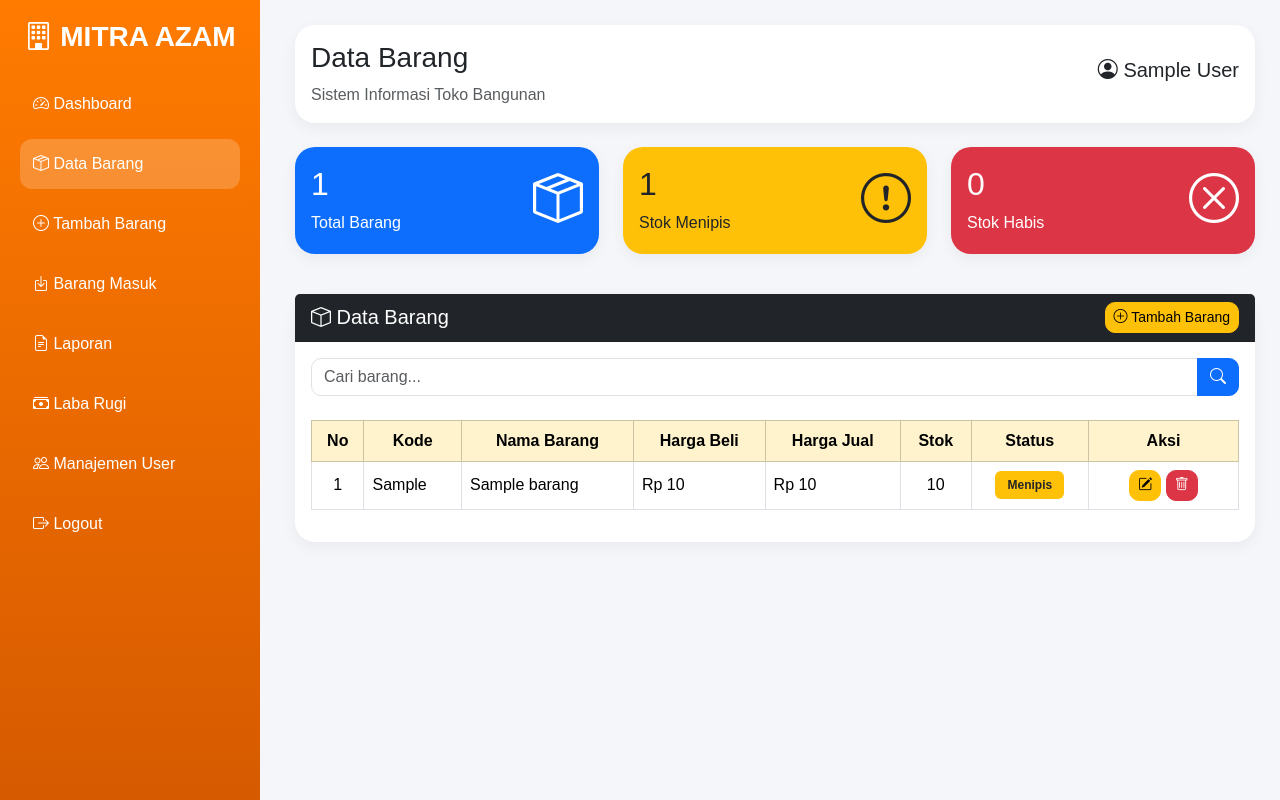
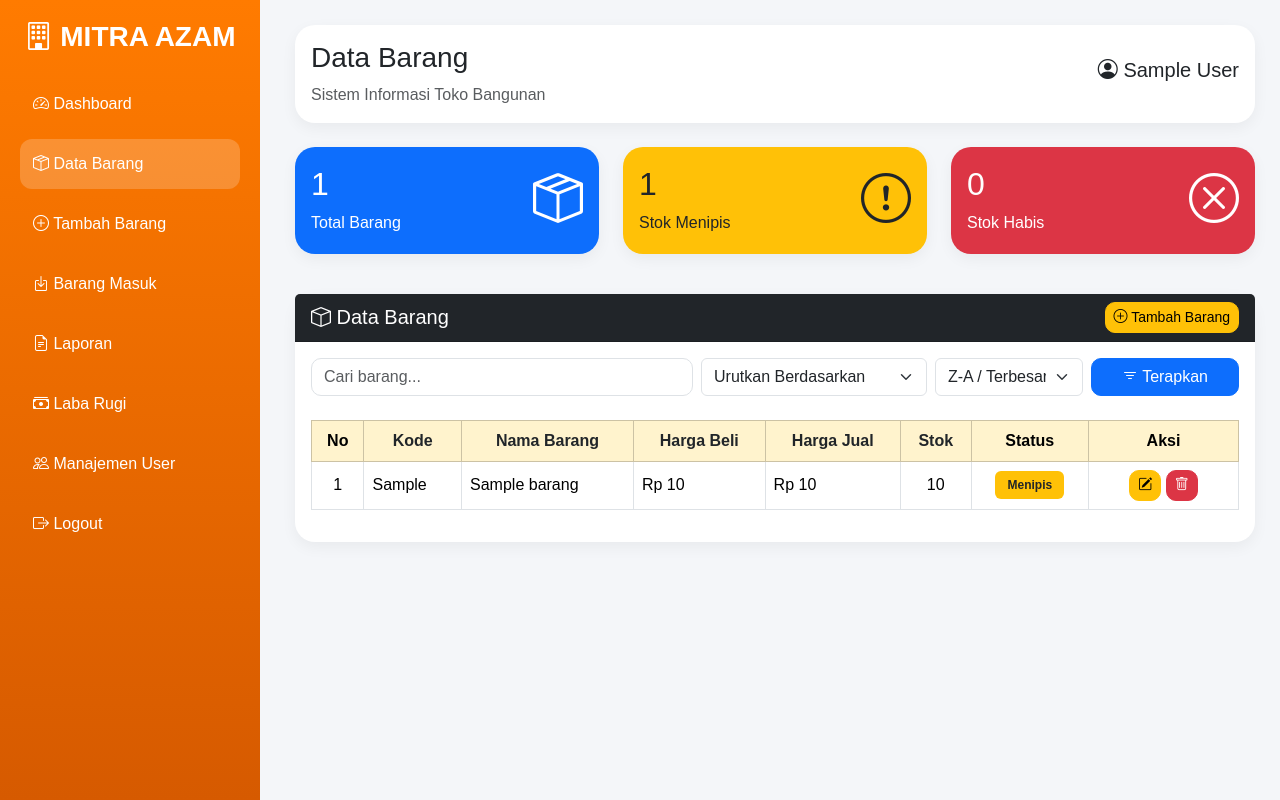
Before and after one commit to sauljannah/penjualan_mitra_azam, a PHP site: page /barang.php in a window 1280 px wide. Run offline with PHP 8.4, Linux system fonts and the light colour scheme; the visitor is signed in with stand-in values (Sample User, id 1); tables that the repository leaves empty or names only in its code hold one stand-in row (values such as "Sample post").

Commit message:
update barang.php

```diff
--- a/admin/barang.php
+++ b/admin/barang.php
@@ -14,31 +14,35 @@ if (!isset($_SESSION['level'])) {
     exit;
 }
 
+/// =====================================
+// PENCARIAN & PENGURUTAN
 // =====================================
-// PENCARIAN
+$cari = isset($_GET['cari']) ? $_GET['cari'] : "";
+$sort = isset($_GET['sort']) ? $_GET['sort'] : 'id_barang';
+$order = isset($_GET['order']) ? $_GET['order'] : 'DESC';
+
+// Validasi input
+$allowed_sort = ['kode_barang', 'nama_barang', 'harga_beli', 'harga_jual', 'stok'];
+if (!in_array($sort, $allowed_sort)) { $sort = 'id_barang'; }
+if ($order !== 'ASC' && $order !== 'DESC') { $order = 'DESC'; }
+
+$query = "SELECT * FROM barang";
+
+if ($cari != "") {
+    $c = mysqli_real_escape_string($conn, $cari);
+    $query .= " WHERE nama_barang LIKE '%$c%' OR kode_barang LIKE '%$c%'";
+}
+
+$query .= " ORDER BY $sort $order";
+$data = mysqli_query($conn, $query);
+
 // =====================================
-$cari = "";
+// AMBIL DATA BARANG
+// =====================================
+$data = mysqli_query($conn, $query);
 
-$query = "
-SELECT *
-FROM barang
-ORDER BY id_barang DESC
-";
-
-if (isset($_GET['cari']) && $_GET['cari'] != "") {
-
-    $cari = mysqli_real_escape_string(
-        $conn,
-        $_GET['cari']
-    );
-
-    $query = "
-    SELECT *
-    FROM barang
-    WHERE nama_barang LIKE '%$cari%'
-    OR kode_barang LIKE '%$cari%'
-    ORDER BY id_barang DESC
-    ";
+if (!$data) {
+    die("Query Error : " . mysqli_error($conn));
 }
 
 // =====================================
@@ -525,27 +529,33 @@ CONTENT
 
             <!-- SEARCH -->
             <form method="GET" class="mb-4">
-
-                <div class="input-group">
-
-                    <input
-                        type="text"
-                        name="cari"
-                        class="form-control search-box"
-                        placeholder="Cari barang..."
-                        value="<?= htmlspecialchars($cari); ?>">
-
-                    <button
-                        class="btn btn-primary"
-                        type="submit">
-
-                        <i class="bi bi-search"></i>
-
-                    </button>
-
-                </div>
-
-            </form>
+                    <div class="row g-2">
+                        <div class="col-md-5">
+                            <input type="text" name="cari" class="form-control search-box" placeholder="Cari barang..." value="<?= htmlspecialchars($cari); ?>">
+                        </div>
+                        <div class="col-md-3">
+                            <select name="sort" class="form-select">
+                                <option value="id_barang" <?= ($sort == 'id_barang') ? 'selected' : ''; ?>>Urutkan Berdasarkan</option>
+                                <option value="kode_barang" <?= ($sort == 'kode_barang') ? 'selected' : ''; ?>>Kode Barang</option>
+                                <option value="nama_barang" <?= ($sort == 'nama_barang') ? 'selected' : ''; ?>>Nama Barang</option>
+                                <option value="harga_beli" <?= ($sort == 'harga_beli') ? 'selected' : ''; ?>>Harga Beli</option>
+                                <option value="harga_jual" <?= ($sort == 'harga_jual') ? 'selected' : ''; ?>>Harga Jual</option>
+                                <option value="stok" <?= ($sort == 'stok') ? 'selected' : ''; ?>>Stok</option>
+                            </select>
+                        </div>
+                        <div class="col-md-2">
+                            <select name="order" class="form-select">
+                                <option value="ASC" <?= ($order == 'ASC') ? 'selected' : ''; ?>>A-Z / Terkecil</option>
+                                <option value="DESC" <?= ($order == 'DESC') ? 'selected' : ''; ?>>Z-A / Terbesar</option>
+                            </select>
+                        </div>
+                        <div class="col-md-2">
+                            <button class="btn btn-primary w-100" type="submit">
+                                <i class="bi bi-filter"></i> Terapkan
+                            </button>
+                        </div>
+                    </div>
+                </form>
 
             <!-- TABLE -->
             <div class="table-responsive">
@@ -553,20 +563,26 @@ CONTENT
                 <table class="table table-bordered table-hover align-middle">
 
                     <thead class="table-warning text-center">
-
                         <tr>
-
                             <th>No</th>
-                            <th>Kode</th>
-                            <th>Nama Barang</th>
-                            <th>Harga Beli</th>
-                            <th>Harga Jual</th>
-                            <th>Stok</th>
+                            <th>
+                                <a href="?sort=kode_barang&order=<?= ($sort == 'kode_barang' && $order == 'ASC') ? 'DESC' : 'ASC'; ?>&cari=<?= urlencode($cari); ?>" class="text-decoration-none text-dark">Kode</a>
+                            </th>
+                            <th>
+                                <a href="?sort=nama_barang&order=<?= ($sort == 'nama_barang' && $order == 'ASC') ? 'DESC' : 'ASC'; ?>&cari=<?= urlencode($cari); ?>" class="text-decoration-none text-dark">Nama Barang</a>
+                            </th>
+                            <th>
+                                <a href="?sort=harga_beli&order=<?= ($sort == 'harga_beli' && $order == 'ASC') ? 'DESC' : 'ASC'; ?>&cari=<?= urlencode($cari); ?>" class="text-decoration-none text-dark">Harga Beli</a>
+                            </th>
+                            <th>
+                                <a href="?sort=harga_jual&order=<?= ($sort == 'harga_jual' && $order == 'ASC') ? 'DESC' : 'ASC'; ?>&cari=<?= urlencode($cari); ?>" class="text-decoration-none text-dark">Harga Jual</a>
+                            </th>
+                            <th>
+                                <a href="?sort=stok&order=<?= ($sort == 'stok' && $order == 'ASC') ? 'DESC' : 'ASC'; ?>&cari=<?= urlencode($cari); ?>" class="text-decoration-none text-dark">Stok</a>
+                            </th>
                             <th>Status</th>
                             <th width="150">Aksi</th>
-
                         </tr>
-
                     </thead>
 
                     <tbody>
```
